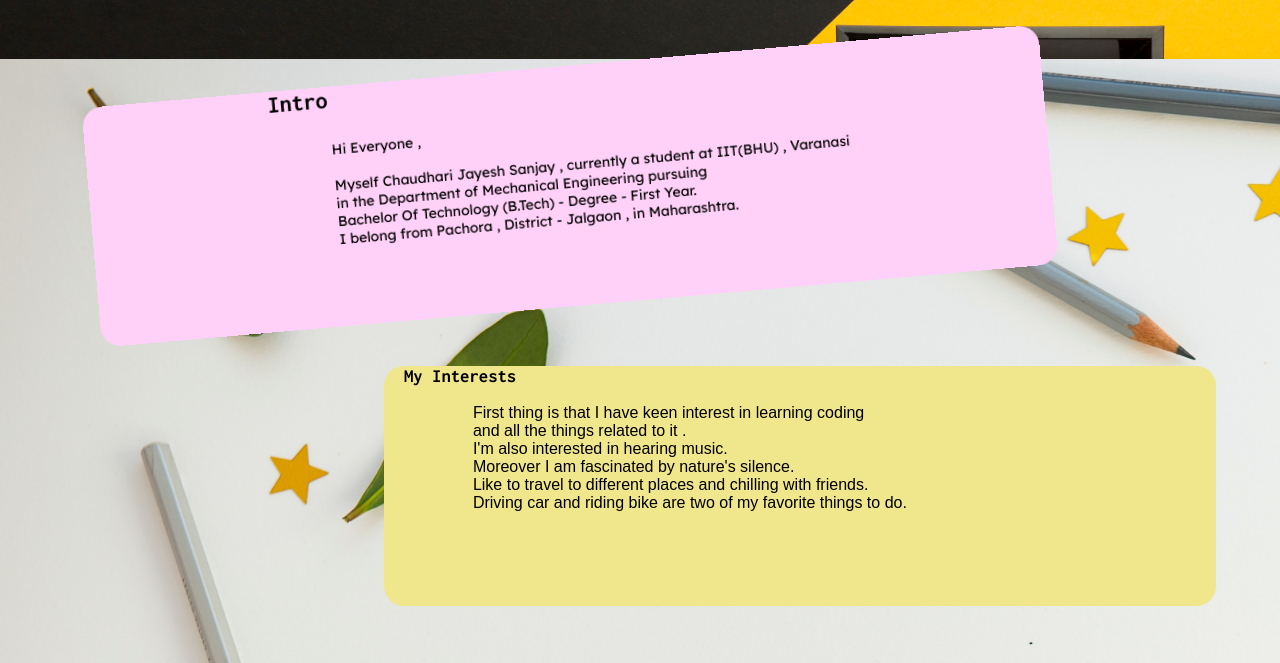
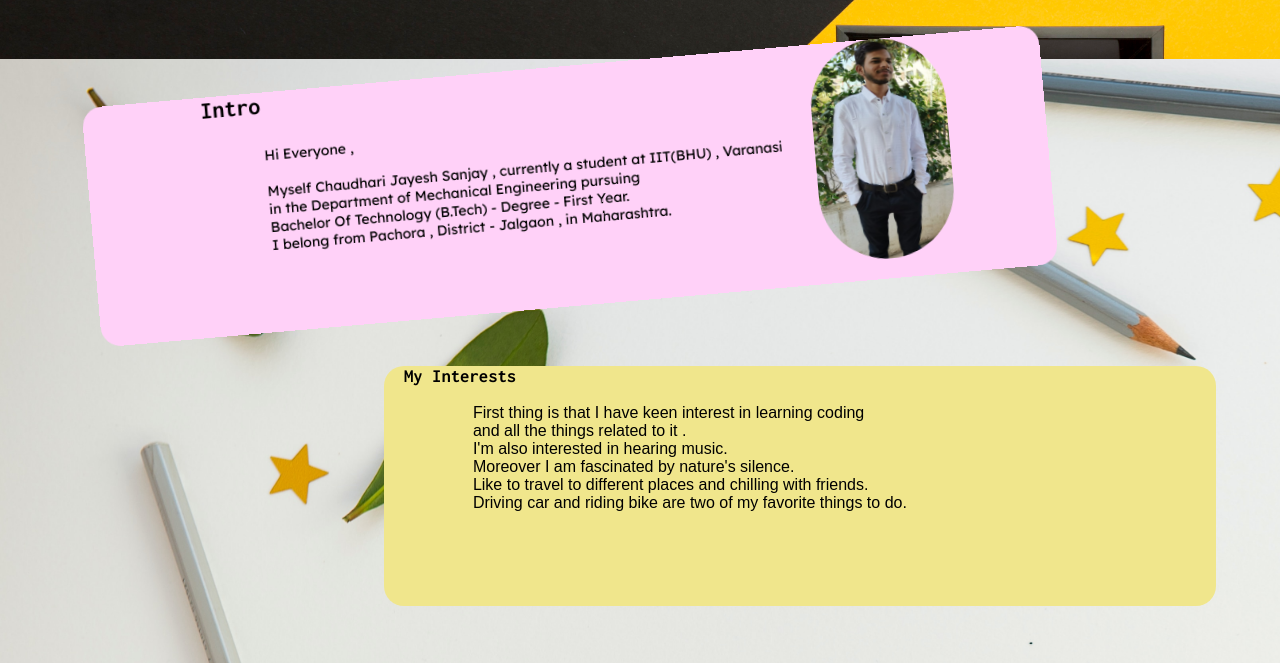
Before and after one commit to JayeshSChaudhari/Personal-Portfolio-CSoC, a plain HTML site: page index.html in a window 1280 px wide. Shown: the part 101-764 px from the top of the page. Drawn offline with Linux system fonts and the light colour scheme; a web font is replaced by a local one.

Commit message:
Added my image

```diff
--- a/index.html
+++ b/index.html
@@ -43,6 +43,7 @@ Bachelor Of Technology (B.Tech) - Degree - First Year.
 I belong from Pachora , District - Jalgaon , in Maharashtra.
 
                 </pre>
+                <img src="Images/my-image.jpg" alt="Image">
             </div>
 
 
--- a/portfolio.css
+++ b/portfolio.css
@@ -168,9 +168,9 @@
 }
 
 .BasicInfo img {
-    border-radius: 60px;
-    width: 150px;
-    justify-self: right;
+    border-radius: 88px;
+    width: 135px;
+    height: 220px;
 }
 
 
```
Also changed, not shown: Images/my-image.jpg (added).
